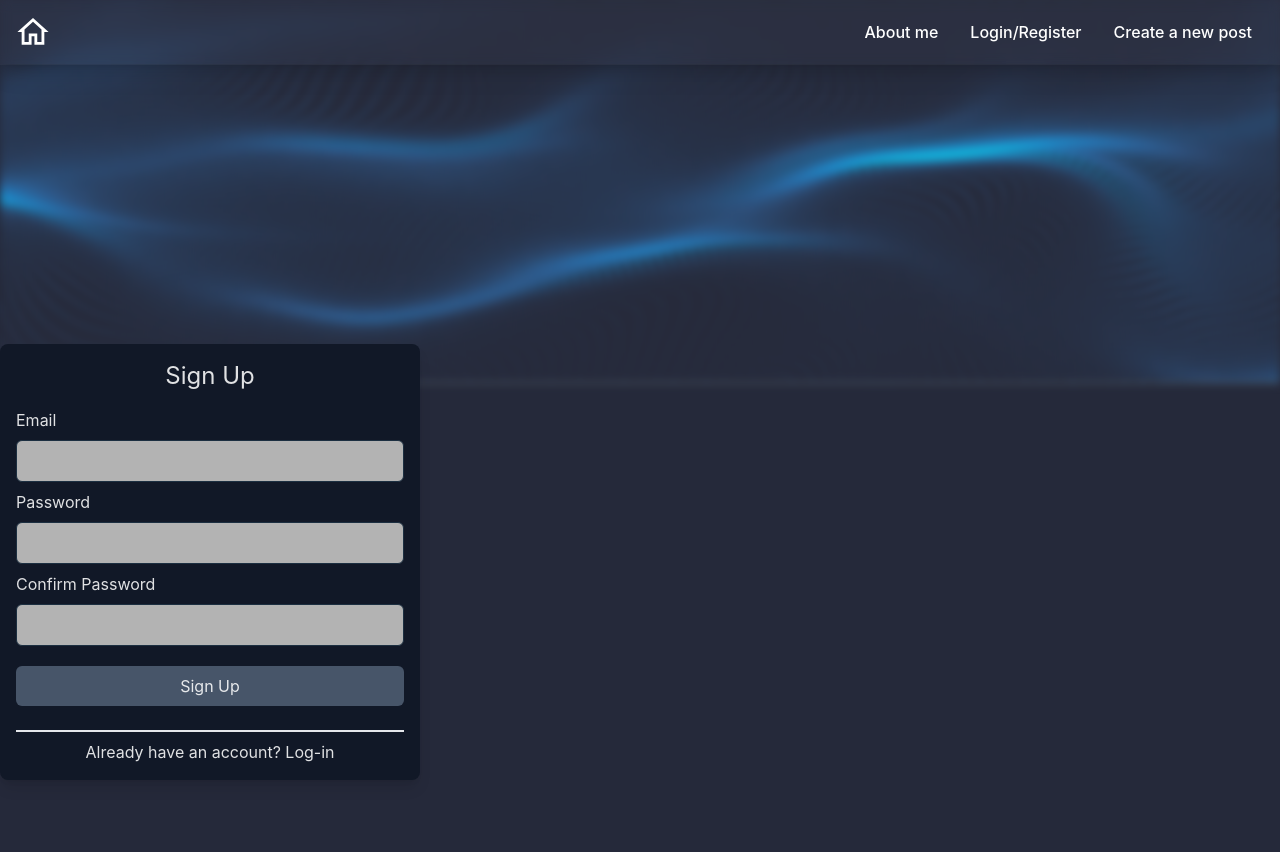
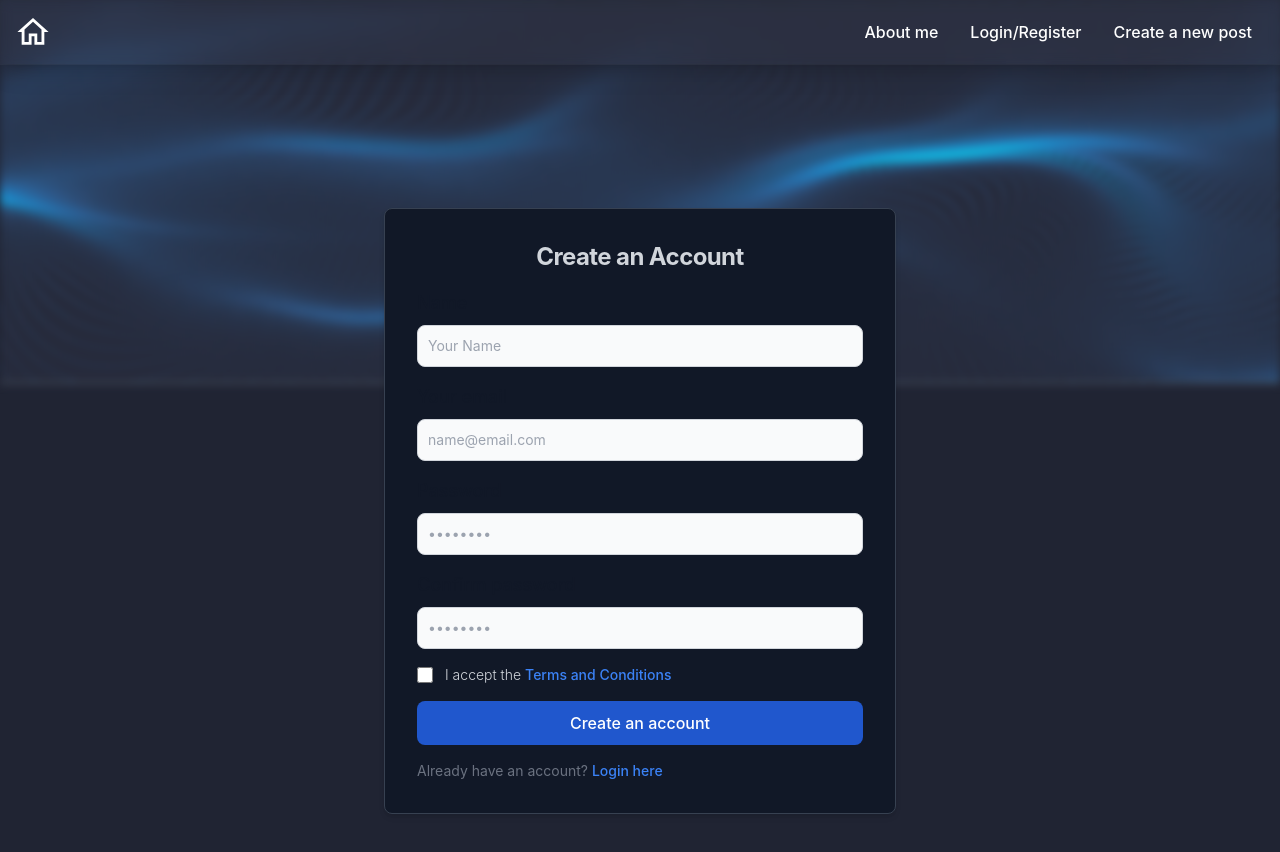
Before and after one commit to JakubJurkian/tech-blog, a React (Vite) app: page /auth in a window 1280 px wide. Shown: the top 852 px of the page. Before the commit the page ends 820 px from the top, so only its background shows below. Built offline with nearby package versions, Linux system fonts and the light colour scheme.

Commit message:
added login card

```diff
--- a/src/App.tsx
+++ b/src/App.tsx
@@ -5,6 +5,7 @@ import HomePage from "./pages/Home";
 import EditPostPage from "./pages/Post";
 import NewPostPage from "./pages/NewPost";
 import AuthPage from "./pages/Auth";
+import AboutMePage from "./pages/AboutMe";
 import RootLayout from "./pages/Root";
 
 const router = createBrowserRouter([
@@ -17,6 +18,7 @@ const router = createBrowserRouter([
       { path: "auth", element: <AuthPage /> },
       { path: "posts/:productId", element: <EditPostPage /> },
       { path: "create-new-post", element: <NewPostPage /> },
+      { path: "about-me", element: <AboutMePage /> },
     ],
   },
 ]);
--- a/src/components/AuthorCard.module.css
+++ /dev/null
@@ -1,3 +0,0 @@
-.bg-card {
-  background-color: #2e3146;
-}
--- a/src/components/AuthorCard.tsx
+++ b/src/components/AuthorCard.tsx
@@ -1,4 +1,3 @@
-import classes from './AuthorCard.module.css';
 
 function AuthorCard(props: {
   author: string;
@@ -7,9 +6,7 @@ function AuthorCard(props: {
   githubLink: string;
 }) {
   return (
-    <div
-      className={`${classes['bg-card']} flex flex-col p-3 mx-2 rounded-xl shadow-md max-w-lg relative bottom-16 xxs:bottom-20 xs:flex-row xs:p-4 xs:bottom-28 s:m-auto sm:bottom-36 sm:px-6 md:w-4/5 xl:max-w-xl`}
-    >
+    <div className="bg-gray-900 flex flex-col p-3 mx-2 rounded-xl shadow-md max-w-lg relative bottom-16 xxs:bottom-20 xs:flex-row xs:p-4 xs:bottom-28 s:m-auto sm:bottom-36 sm:px-6 md:w-4/5 xl:max-w-xl">
       <img
         src={props.src}
         alt="author"
--- a/src/components/Menu.tsx
+++ b/src/components/Menu.tsx
@@ -9,7 +9,7 @@ const Menu = (props: { onClickedElement(arg: boolean): void }) => {
   return (
     <ul className="py-2 space-y-3 font-medium text-slate-700 md:flex md:space-y-0 md:space-x-2">
       <li>
-        <NavLink to="/auth" className="menu-el" onClick={clickHandler}>
+        <NavLink to="/about-me" className="menu-el" onClick={clickHandler}>
           About me
         </NavLink>
       </li>
--- a/src/components/Post.tsx
+++ b/src/components/Post.tsx
@@ -9,7 +9,7 @@ function Post(props: {
 }) {
   return (
     <Link to={props.link}>
-      <div className="flex flex-col gap-5 p-6 bg-[#141b2b] rounded-xl shadow-lg">
+      <div className="flex flex-col gap-5 p-6 bg-[#141b2b] border-[1px] border-[#1c2f41] rounded-xl shadow-lg">
         <header className="flex justify-between">
           <h2 className='text-xl'>{props.title}</h2>
           <small className='self-center'>{props.date}</small>
--- a/src/components/Signup.tsx
+++ b/src/components/Signup.tsx
@@ -1,41 +1,51 @@
 import { useRef } from 'react';
 
 export default function Signup() {
+  const nameRef = useRef<HTMLInputElement>(null);
   const emailRef = useRef<HTMLInputElement>(null);
   const passwordRef = useRef<HTMLInputElement>(null);
-  const paswordConfirmRef = useRef<HTMLInputElement>(null);
+  const passwordConfirmRef = useRef<HTMLInputElement>(null);
 
   return (
     <>
-      <div className="inline-block w-full s:w-[420px] rounded-lg p-4 shadow-lg bg-[#111827] relative bottom-10">
-        <h2 className="text-center mb-4 text-2xl">Sign Up</h2>
-        <form>
-          <div className=''>
-            <label htmlFor="email" className='block'>Email</label>
-            <input className='form-input' id="email" type="email" ref={emailRef} required />
+    <div className="flex flex-col items-center relative bottom-14 xs:bottom-24 s:bottom-36 sm:bottom-40 md:bottom-44 mx-auto px-3 md:h-screen lg:py-0">
+      <div className="w-full rounded-lg shadow-md border md:mt-0 sm:max-w-lg xl:p-0 bg-gray-900 border-gray-700">
+          <div className="p-6 space-y-4 sm:p-8">
+              <h1 className="text-2xl text-center font-bold tracking-tight md:text-2xl text-gray-300">
+                Create an Account
+              </h1>
+              <form className="space-y-4" action="#">
+                <div>
+                  <label htmlFor="name" className="form-label">Name</label>
+                  <input id="name" type="text" name="name" placeholder="Your Name" className="form-input" required ref={nameRef}/>
                 </div>
                 <div>
-            <label htmlFor="password" className='block'>Password</label>
-            <input className='form-input' id="password" type="password" ref={passwordRef} required />
+                  <label htmlFor="email" className="form-label">Your email</label>
+                  <input id="email" type="email" name="email" placeholder="name@email.com" className="form-input" required ref={emailRef}/>
                 </div>
                 <div>
-            <label htmlFor="confirm-password" className='block'>Confirm Password</label>
-            <input
-            className='form-input'
-              id="confirm-password"
-              type="password"
-              ref={paswordConfirmRef}
-              required
-            />
+                  <label htmlFor="password" className="form-label">Password</label>
+                  <input id="password" type="password" name="password" placeholder="••••••••" className="form-input" required ref={passwordRef}/>
                 </div>
-
-          <button className="w-full p-2 mt-3 rounded-md bg-slate-600" type="submit">
-            Sign Up
-          </button>
-          <div className="mt-6 text-center border-t-2 pt-2">
-            Already have an account? Log-in
+                <div>
+                  <label htmlFor="confirm-password" className="form-label">Confirm password</label>
+                  <input id="confirm-password" type="password" name="confirm-password"  placeholder="••••••••" className="form-input" required ref={passwordConfirmRef} />
                 </div>
+                <div className="flex items-start">
+                  <div className="flex items-center h-5">
+                    <input id="terms" aria-describedby="terms" type="checkbox" className="w-4 h-4 border border-gray-300 rounded bg-gray-50 focus:ring-3 focus:ring-primary-300 dark:bg-gray-700 dark:border-gray-600 dark:focus:ring-primary-600 dark:ring-offset-gray-800" required />
+                  </div>
+                  <div className="ml-3 text-sm">
+                    <label htmlFor="terms" className="font-light text-gray-300">I accept the <a className="font-medium hover:underline text-[#3b82f6]" href="#">Terms and Conditions</a></label>
+                  </div>
+                </div>
+                <button type="submit" className="w-full text-white bg-[#2057cd] hover:bg-[#1d4ed8] focus:ring-2 focus:outline-none focus:ring-[#1e40af] font-medium rounded-lg text-base px-5 py-2.5 text-center">Create an account</button>
+                 <p className="text-sm text-gray-500 dark:text-gray-300">
+                    Already have an account? <a href="#" className="font-medium hover:underline text-[#3b82f6]">Login here</a>
+                 </p>
               </form>
+          </div>
+        </div>
       </div>
     </>
   );
--- a/src/index.css
+++ b/src/index.css
@@ -7,7 +7,10 @@
     @apply block md:inline-block px-3 py-2 md:rounded-md text-white hover:bg-gray-900 focus:outline-none focus:text-white focus:bg-gray-900 border-b-2 border-b-slate-500 md:border-0;
   }
   .form-input {
-    @apply w-full p-2 my-2 rounded-md bg-[#b3b3b3] border-[1px] border-[#1c2f41] focus:outline-0 focus:shadow-[#3B82F6] focus:shadow-[0_0_0_2px_#3294f8];
+    @apply bg-gray-50 border border-gray-300 text-gray-900 sm:text-sm rounded-lg focus:ring-[#2563eb] focus:border-[#2563eb] block w-full p-2.5 dark:bg-gray-700 dark:border-gray-600 dark:placeholder-gray-400 dark:text-white dark:focus:ring-blue-500 dark:focus:border-blue-500;
+  }
+  .form-label {
+    @apply block mb-2 text-lg font-medium text-gray-900 dark:text-gray-300;
   }
 }
 
@@ -18,7 +21,7 @@
 
   color-scheme: light dark;
   color: rgba(255, 255, 255, 0.87);
-  background-color: rgb(37, 41, 58);
+  background-color: rgb(32, 36, 51);
 
   font-synthesis: none;
   text-rendering: optimizeLegibility;
--- a/src/pages/AboutMe.tsx
+++ b/src/pages/AboutMe.tsx
@@ -1,4 +1,4 @@
-function aboutMePage() {
+function AboutMePage() {
   return (
     <>
       <h1>About me page</h1>
@@ -6,4 +6,4 @@ function aboutMePage() {
   );
 }
 
-export default aboutMePage;
+export default AboutMePage;
```
Lines whose indentation alone changed are shown as unchanged.
